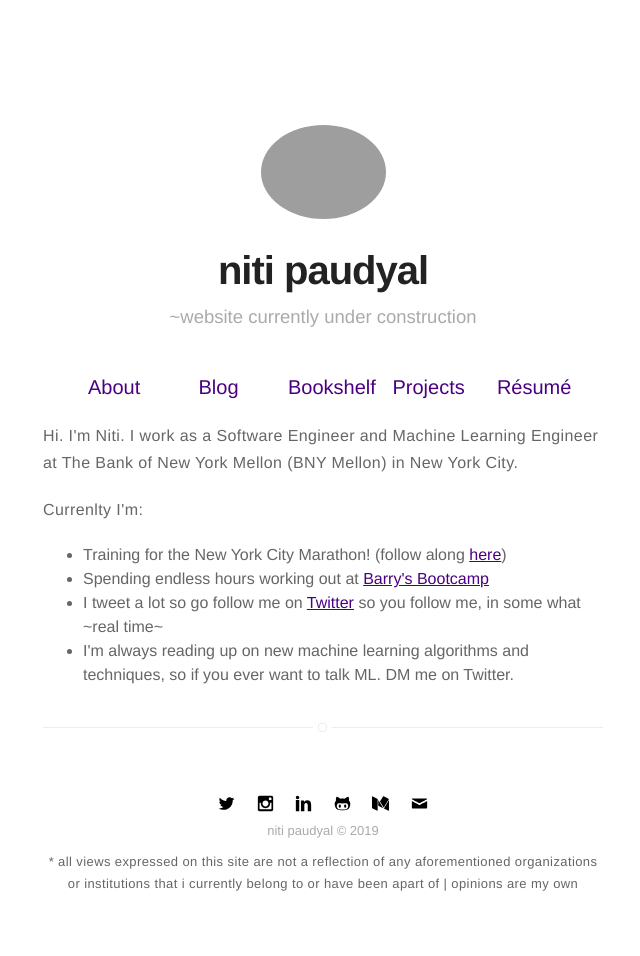
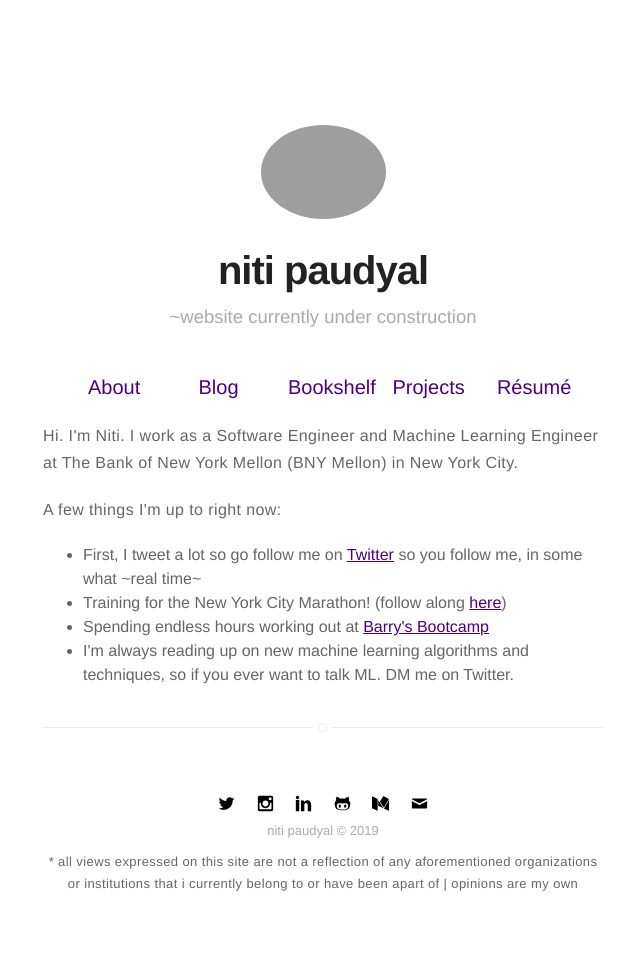
Before and after one commit to niti/niti.github.io, a Jekyll site: the page built from index.html, in a window 1280 px wide. Shown: the whole page, without its empty margins (317-957 px from the left). Built offline with Jekyll 4.4.1, drawn with Linux system fonts in a browser that asks for light colours.

Commit message:
fixing index

```diff
--- a/index.html
+++ b/index.html
@@ -8,11 +8,11 @@ title: Home
 </p>
 
 <p>
- 	Currenlty I'm:
+ 	A few things I'm up to right now:
  		<ul>
+ 			<li> First, I tweet a lot so go follow me on <a href="https://twitter.com/nitipaudyal/">Twitter</a> so you follow me, in some what ~real time~ </li>
  			<li> Training for the New York City Marathon! (follow along <a href="https://twitter.com/nitipaudyal/status/1084642081182748677">here</a>)</li>
  			<li> Spending endless hours working out at <a href="https://www.barrysbootcamp.com/"> Barry's Bootcamp </a></li>
- 			<li> I tweet a lot so go follow me on <a href="https://twitter.com/nitipaudyal/">Twitter</a> so you follow me, in some what ~real time~ </li>
  			<li> I'm always reading up on new machine learning algorithms and techniques, so if you ever want to talk ML. DM me on Twitter. </li>
  		</ul>
 </p>
```
